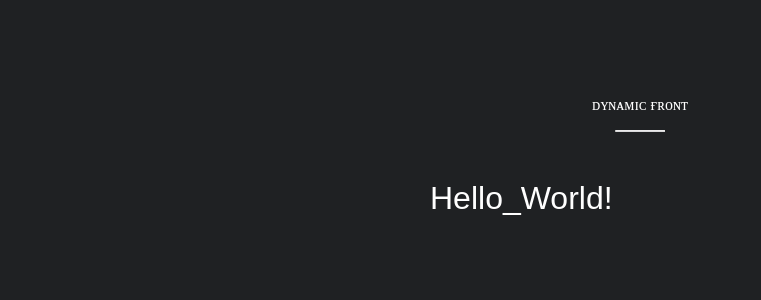
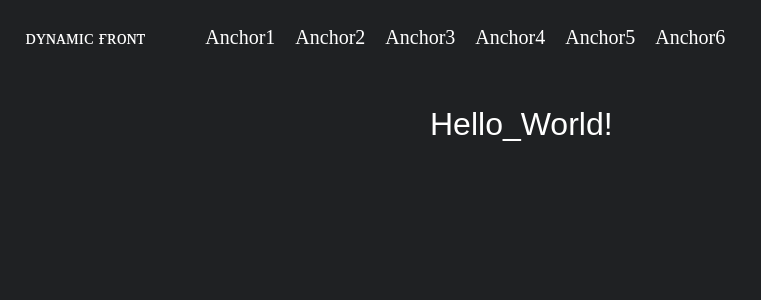
Before and after one commit to Nekall/Dynamic-front, a Next.js app: page / in a window 1280 px wide. Shown: the top 300 px of the page, without its empty margins (0-761 px from the left). Built offline with nearby package versions, Linux system fonts and the light colour scheme.

Commit message:
feat: add sass & navbar

```diff
--- a/package.json
+++ b/package.json
@@ -17,6 +17,7 @@
     "next": "13.2.4",
     "react": "18.2.0",
     "react-dom": "18.2.0",
+    "sass": "^1.60.0",
     "typescript": "5.0.2"
   }
 }
--- a/src/components/Navbar/index.tsx
+++ b/src/components/Navbar/index.tsx
@@ -6,14 +6,31 @@ import styles from "./styles.module.scss";
 const Navbar = () => {
   return (
     <nav className={styles.__navbar}>
+      <div className={styles.__logo}>
+        <p>ᴅʏɴᴀᴍɪᴄ ғʀᴏɴᴛ</p>
+      </div>
+      <ul>
+        <li>
           <Link href="#anchor1">anchor1</Link>
+        </li>
+        <li>
           <Link href="#anchor2">anchor2</Link>
+        </li>
+        <li>
           <Link href="#anchor3">anchor3</Link>
+        </li>
+        <li>
           <Link href="#anchor4">anchor4</Link>
+        </li>
+        <li>
           <Link href="#anchor5">anchor5</Link>
+        </li>
+        <li>
           <Link href="#anchor6">anchor6</Link>
+        </li>
+      </ul>
     </nav>
-    )
-}
+  );
+};
 
 export default Navbar;
--- a/src/components/Navbar/styles.module.scss
+++ b/src/components/Navbar/styles.module.scss
@@ -1,3 +1,18 @@
-.__navbar{
+.__navbar {
+    display: inline-flex;
+    padding: 2%;
+    width: 100%;
 
+    .__logo {
+        font-size: 20px;
+        padding-right: 50px;
+    }
+
+    ul>li {
+        vertical-align: middle;
+        display: inline-block;
+        margin: 0 10px;
+        font-size: 20px;
+        text-transform: capitalize;
+    }
 }
--- a/src/pages/index.tsx
+++ b/src/pages/index.tsx
@@ -1,9 +1,10 @@
 import { useRouter } from "next/router";
 import { useState } from "react";
 import Head from "next/head"
+import Navbar from "@/components/Navbar";
 
 // Styles
-import styles from "@/styles/Home.module.css";
+import styles from "@/styles/Home.module.scss";
 
 const Home = ({data}: any) => {
   const router = useRouter();
@@ -34,8 +35,7 @@ const Home = ({data}: any) => {
         <link rel="icon" href="/favicon.ico" />
       </Head>
       <main className={styles.main}>
-        ᴅʏɴᴀᴍɪᴄ ғʀᴏɴᴛ
-        <hr className={styles.hr} />
+        <Navbar />
         <form className={styles.form} onSubmit={(e)=>changeName(e)}>
           <input className={styles.title} type="text" value={title} onChange={(e)=>setTitle(e.target.value)} />
           <input type="submit" hidden />
--- a/src/styles/Home.module.css
+++ b/src/styles/Home.module.scss
@@ -2,15 +2,7 @@
   display: flex;
   flex-direction: column;
   align-items: center;
-  padding: 6rem;
   min-height: 100vh;
-}
-
-.hr{
-  width: 50px;
-  border-top: solid 1px #fff;
-  margin: 1rem 0;
-  opacity: 0.9;
 }
 
 .form{
--- a/src/styles/globals.css
+++ b/src/styles/globals.css
@@ -6,7 +6,7 @@
 
 html,
 body {
-  max-width: 100vw;
+  min-width: 100vw;
   overflow-x: hidden;
 }
 
```
Also changed, not shown: 1 other file (tests, documents, lock files or other folders). Lines whose indentation alone changed are shown as unchanged.
